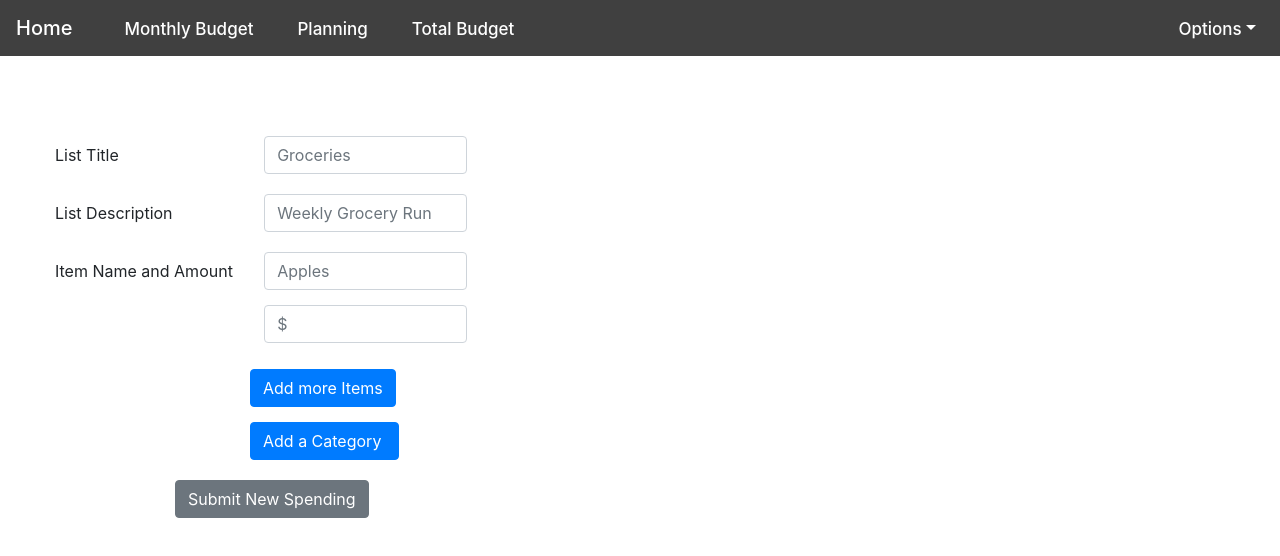
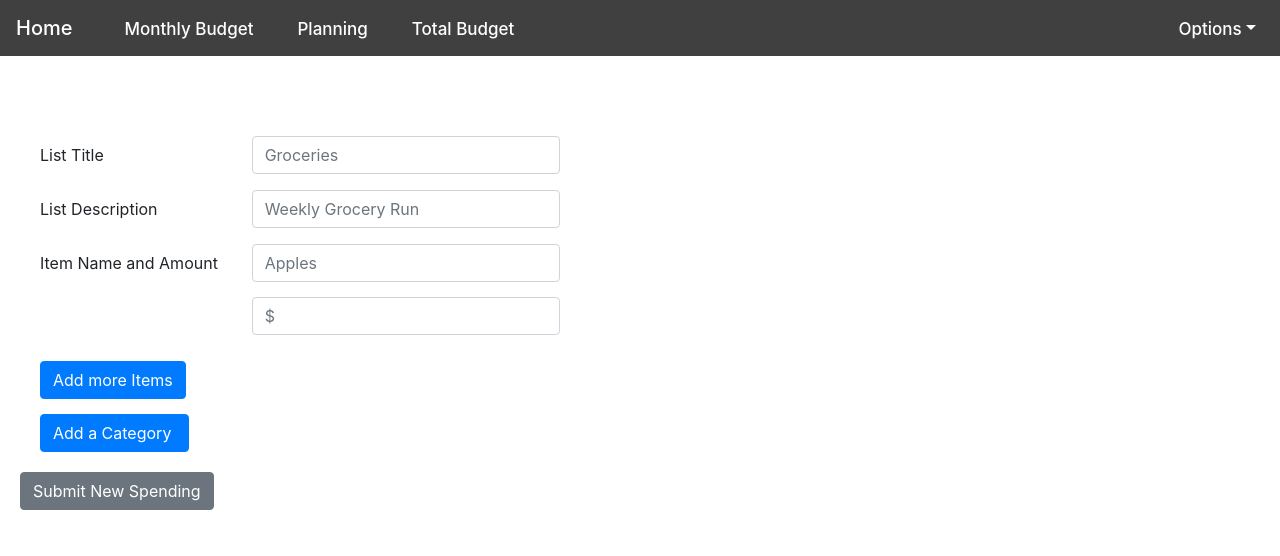
Before and after one commit to Clare-Meng/Finance-Management-App, a React (Create React App) app in the folder client/: page / in a window 1280 px wide. Shown: the top 556 px of the page. Built offline with nearby package versions, Linux system fonts and the light colour scheme.

Commit message:
Fixed Alignment on add spending form fields

```diff
--- a/client/src/AddSpending.css
+++ b/client/src/AddSpending.css
@@ -1,16 +1,12 @@
 /* Add Spending Form Container */
 .add-spending-form-container {
     margin-top: 80px;
-}
-
-.form-group {
     margin-left: 40px;
-    margin-top: 20px;
 }
 
 .form-control {
     margin-right: 0px;
-    width: 20%;
+    width: 30%;
 }
 
 /* Amount of spending added on form */
@@ -20,7 +16,6 @@
 
 /* Button to add more items */
 .add-more-items-btn {
-    margin-left: 250px;
     margin-top: 10px;
 }
 
@@ -28,12 +23,11 @@
 .add-category-btn {
     display: block;
     padding-right: 17px;
-    margin-left: 250px;
     margin-top: 15px;
 }
 
 /* Button to submit add new spending form*/
 .submit-new-spending-btn {
-    margin-left: -60px;
     margin-top: 20px;
+    margin-left: -20px;
 }
--- a/client/src/AddSpending.js
+++ b/client/src/AddSpending.js
@@ -38,11 +38,7 @@ class AddSpending extends React.Component {
                     </FormGroup>
                     <Button className="add-more-items-btn" color="primary">Add more Items</Button>
                     <Button className="add-category-btn" color="primary">Add a Category</Button>
-                    <FormGroup check row>
-                        <Col sm={{ size: 10, offset: 2 }}>
-                            <Button className="submit-new-spending-btn">Submit New Spending</Button>
-                        </Col>
-                    </FormGroup>
+                    <Button className="submit-new-spending-btn">Submit New Spending</Button>
                 </Form>
             </>
         );
```
